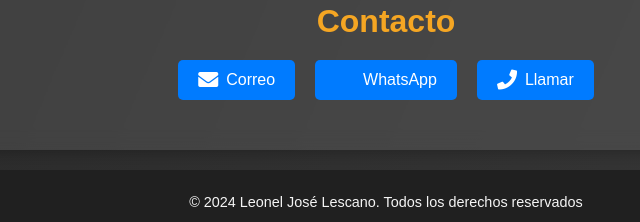
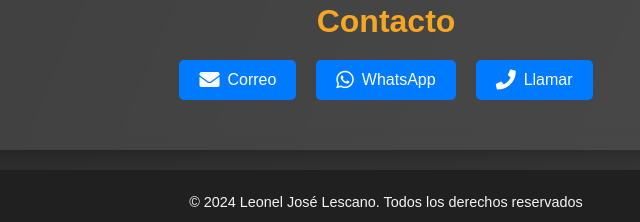
Before and after one commit to leonel-05/Mi-Curriculum-Vitae, a plain HTML site: page index.html in a window 1280 px wide. Shown: the part 2728-2950 px from the top of the page, 254-894 px from the left. Drawn offline with Linux system fonts and the light colour scheme.

Commit message:
Corrige error en simbolo WhatsApp

```diff
--- a/index.html
+++ b/index.html
@@ -123,7 +123,7 @@
                 </a>
 
                 <a href="https://wa.me/5493564338611" class="btn-contacto" target="_blank" title="Enviar mensaje por WhatsApp">
-                    <i class="fa fa-whatsapp"></i> WhatsApp
+                    <i class="fab fa-whatsapp"></i> WhatsApp
                 </a>
 
                 <a href="tel:+5493564338611" class="btn-contacto" title="Llamar">
```
